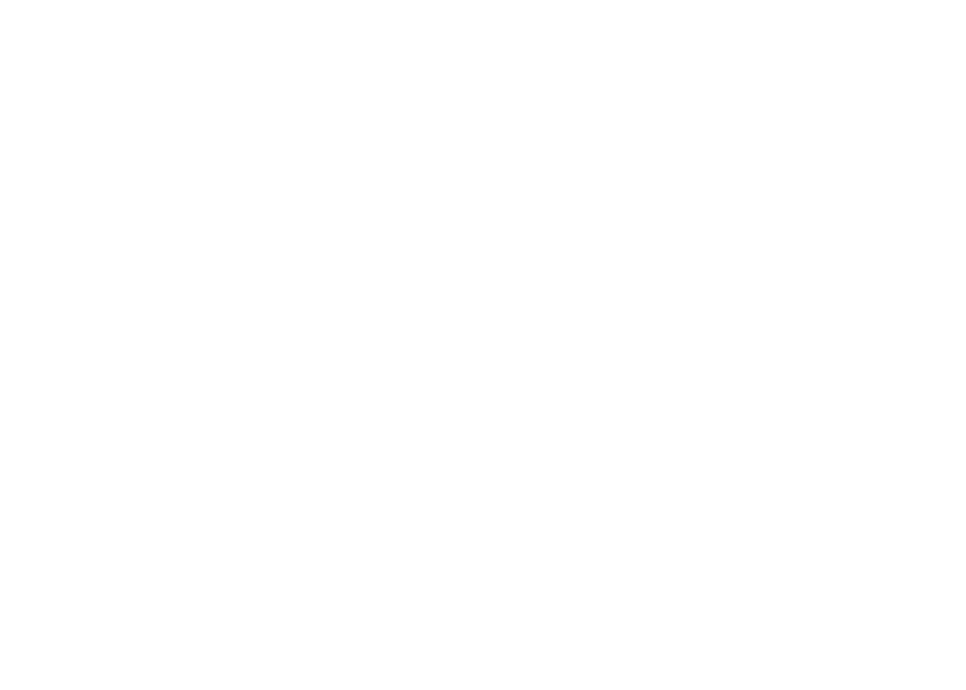
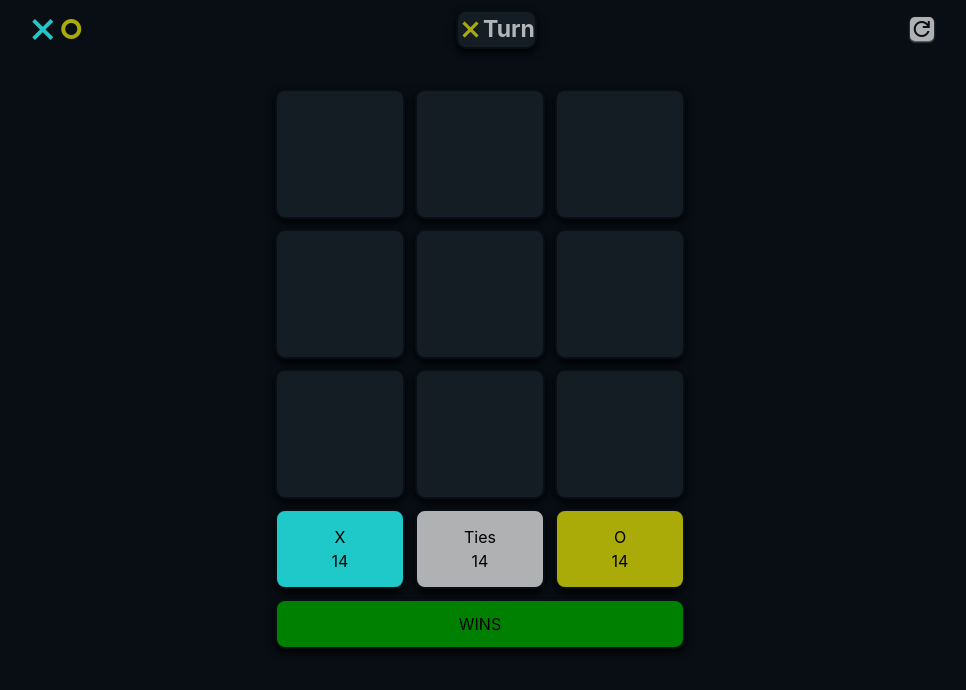
Before and after one commit to HoussemRg/TIC-TAC-TOE-React-App, a React (Create React App) app: page / in a window 1280 px wide. Shown: the top 690 px of the page, without its empty margins (160-1126 px from the left). Built offline with nearby package versions, Linux system fonts and the light colour scheme.

Commit message:
Structure complete successfully,it still to make interactive with react

```diff
--- a/src/App.css
+++ b/src/App.css
@@ -1,5 +1,16 @@
 .App {
   text-align: center;
+
+}
+.header{
+  display: flex;
+  justify-content:space-around;
+  align-items:center;
+  margin-top: 10px;
+}
+.body{
+  display: grid;
+  grid-template-columns: 2fr 1fr;
 }
 
 .App-logo {
--- a/src/App.tsx
+++ b/src/App.tsx
@@ -1,21 +1,17 @@
 import React from 'react';
 import './App.css';
+import GameBody from './Components/gameBody/gameBody';
+import Header from "./Components/header/header";
+
 
 function App() {
   return (
     <div className="App">
-      <div className='header'>
-        <div className="icon"></div>
-        <div className="turn"></div>
-        <div className="reset"></div>
-      </div>
+      <Header />
+      <GameBody />
+
+
     </div>
   );
 }
 export default App;
-/*<span className="material-symbols-outlined">
-close
-</span>
-<span className="material-symbols-outlined">
-trip_origin
-</span>*/
--- /dev/null
+++ b/src/Components/gameBody/gameBody.css
@@ -0,0 +1,130 @@
+.gameBody{
+    display: flex;
+    justify-content: center;
+    align-items: center;
+    width: 100%;
+}
+.grid{
+    margin-top: 40px;
+    display: grid;
+    grid-template-columns: 1fr 1fr 1fr;
+    grid-template-rows: 1fr 1fr 1fr ;
+    gap: 10px;
+}
+.box{
+    background-color: #141c24;
+    height: 130px;
+    width: 130px;
+    display: flex;
+    justify-content: center;
+    align-items: center;
+    border: 2px solid #080e14;
+    border-radius: 10px;
+    box-shadow: 0px 3.5px 8px rgb(0, 0, 0);
+
+}
+.x{
+    background-color: #141c24;
+    height: 80px;
+    display: flex;
+    justify-content: center;
+    align-items: center;
+    border: 2px solid #080e14;
+    border-radius: 10px;
+    box-shadow: 0px 3.5px 8px rgb(0, 0, 0);
+    color:black;
+    background-color: rgb(31, 201, 201);
+}
+.o{
+    background-color: #141c24;
+    height: 80px;
+    display: flex;
+    justify-content: center;
+    align-items: center;
+    border: 2px solid #080e14;
+    border-radius: 10px;
+    box-shadow: 0px 3.5px 8px rgb(0, 0, 0);
+    color:black;
+    background-color:rgb(170, 170, 9);;
+}
+.ties{
+    background-color: #141c24;
+    height: 80px;
+    display: flex;
+    justify-content: center;
+    align-items: center;
+    border: 2px solid #080e14;
+    border-radius: 10px;
+    box-shadow: 0px 3.5px 8px rgb(0, 0, 0);
+    color:black;
+    background-color: rgba(255, 255, 255, 0.678);
+}
+.winner{
+    grid-column: 1/4;
+    background-color: #141c24;
+    height: 50px;
+    display: flex;
+    justify-content: center;
+    align-items: center;
+    border: 2px solid #080e14;
+    border-radius: 10px;
+    box-shadow: 0px 3.5px 8px rgb(0, 0, 0);
+    background-color: green;
+    color:black;
+}
+@media screen and (max-width:152px){
+    .box{
+        background-color: #141c24;
+        height: 25px;
+        width: 25px;
+        display: flex;
+        justify-content: center;
+        align-items: center;
+        border: 2px solid #080e14;
+        border-radius: 10px;
+        box-shadow: 0px 3.5px 8px rgb(0, 0, 0);
+
+    }
+}
+@media screen and (min-width:152px) and (max-width:220px){
+    .box{
+        background-color: #141c24;
+        height: 45px;
+        width: 45px;
+        display: flex;
+        justify-content: center;
+        align-items: center;
+        border: 2px solid #080e14;
+        border-radius: 10px;
+        box-shadow: 0px 3.5px 8px rgb(0, 0, 0);
+
+    }
+}
+@media screen and (min-width:220px) and (max-width:320px){
+    .box{
+        background-color: #141c24;
+        height: 60px;
+        width: 60px;
+        display: flex;
+        justify-content: center;
+        align-items: center;
+        border: 2px solid #080e14;
+        border-radius: 10px;
+        box-shadow: 0px 3.5px 8px rgb(0, 0, 0);
+
+    }
+}
+@media screen and (min-width:320px) and (max-width:490px){
+    .box{
+        background-color: #141c24;
+        height: 90px;
+        width: 90px;
+        display: flex;
+        justify-content: center;
+        align-items: center;
+        border: 2px solid #080e14;
+        border-radius: 10px;
+        box-shadow: 0px 3.5px 8px rgb(0, 0, 0);
+
+    }
+}
--- /dev/null
+++ b/src/Components/gameBody/gameBody.tsx
@@ -0,0 +1,43 @@
+import React from 'react';
+import './gameBody.css';
+
+
+function GameBody() {
+  return (
+    <div className="gameBody">
+        <div className="grid">
+        <button className="box"></button>
+        <button className="box"></button>
+        <button className="box"></button>
+        <button className="box"></button>
+        <button className="box"></button>
+        <button className="box"></button>
+        <button className="box"></button>
+        <button className="box"></button>
+        <button className="box"></button>
+        <button className="x">
+            <div>
+                <div>X</div>
+                <div>14</div>
+            </div>
+        </button>
+        <button className="ties">
+            <div>
+                <div>Ties</div>
+                <div>14</div>
+            </div>
+        </button>
+        <button className="o">
+            <div>
+                <div>O</div>
+                <div>14</div>
+            </div>
+        </button>
+        <button className="winner">
+            WINS
+        </button>
+        </div>
+    </div>
+  );
+}
+export default GameBody;
--- /dev/null
+++ b/src/Components/header/header.css
@@ -0,0 +1,49 @@
+.header{
+    display: flex;
+    justify-content:space-around;
+    align-items:center;
+    margin-top: 10px;
+}
+.icon{
+    display: flex;
+    justify-content: center;
+    align-items: center;
+}
+.xSymbole{
+    color:rgb(31, 201, 201);
+    font-size: 33px;
+    font-weight: bold;
+}
+.oSymbole{
+    color:rgb(170, 170, 9);
+}
+.turn{
+    display: flex;
+    justify-content: center;
+    align-items: center;
+    border: 2px solid #080e14;
+    border-radius: 10px;
+    box-shadow: 0px 3.5px 8px rgb(0, 0, 0);
+    background-color: #141c24;
+
+}
+.turn div{
+    font-size: 23px;
+    font-weight: 700;
+    color: rgba(255, 255, 255, 0.678);
+}
+.xSymboleTurn{
+    font-size: 25px;
+    font-weight: bold;
+    color:rgb(170, 170, 9); ;
+}
+.reset{
+    display: flex;
+    justify-content: center;
+    align-items: center;
+    font-size: 33px;
+    color: #080e14;
+    background-color: rgba(255, 255, 255, 0.678);
+    border-radius: 5px;
+    box-shadow: 0px 1px 2px rgba(255, 255, 255, 0.459);
+}
--- /dev/null
+++ b/src/Components/header/header.tsx
@@ -0,0 +1,21 @@
+import React from 'react';
+import './header.css';
+
+function Header() {
+  return (
+      <div className='header'>
+        <div className="icon">
+            <span className="material-symbols-outlined xSymbole">close</span>
+            <span className="material-symbols-outlined oSymbole">trip_origin</span>
+        </div>
+        <div className="turn">
+            <span className="material-symbols-outlined xSymboleTurn">close</span>
+            <div>Turn</div>
+        </div>
+        <div className="reset">
+        <span className="material-symbols-outlined refresh">refresh</span>
+        </div>
+      </div>
+  );
+}
+export default Header;
--- a/src/index.css
+++ b/src/index.css
@@ -5,6 +5,7 @@
     sans-serif;
   -webkit-font-smoothing: antialiased;
   -moz-osx-font-smoothing: grayscale;
+  background-color: #080e14;
 }
 
 code {
```
